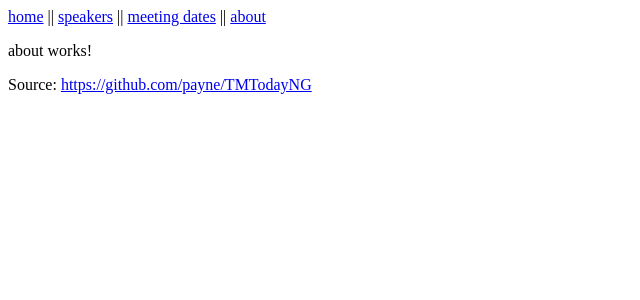
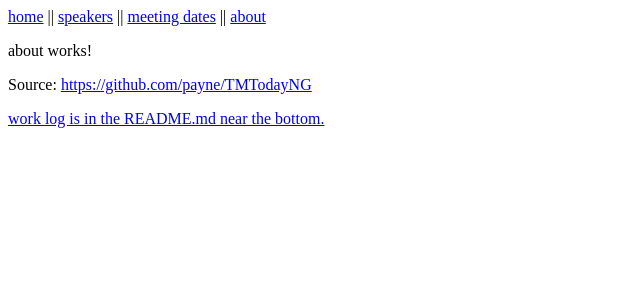
Before and after one commit to payne/TMTodayNG, an Angular app: page /about in a window 1280 px wide. Shown: the top 300 px of the page, without its empty margins (0-640 px from the left). Built offline with nearby package versions, Linux system fonts and the light colour scheme.

Commit message:
Updated work log.

```diff
--- a/src/app/about/about.component.html
+++ b/src/app/about/about.component.html
@@ -1,3 +1,5 @@
 <p>about works!</p>
 
 <p>Source: <a href="https://github.com/payne/TMTodayNG">https://github.com/payne/TMTodayNG</a></p>
+
+<p><a href="https://github.com/payne/TMTodayNG#readme">work log is in the README.md near the bottom.</a></p>
```
Also changed, not shown: 1 other file (tests, documents, lock files or other folders).
